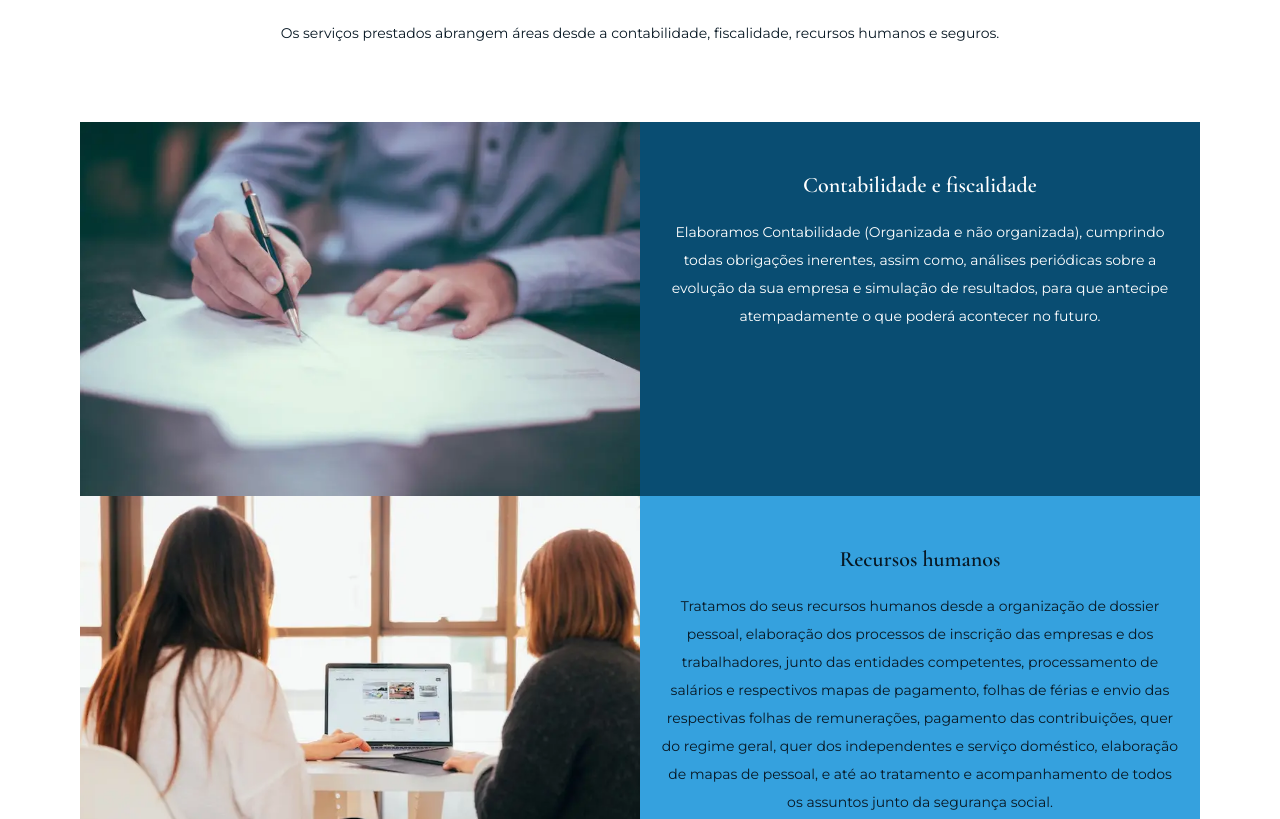
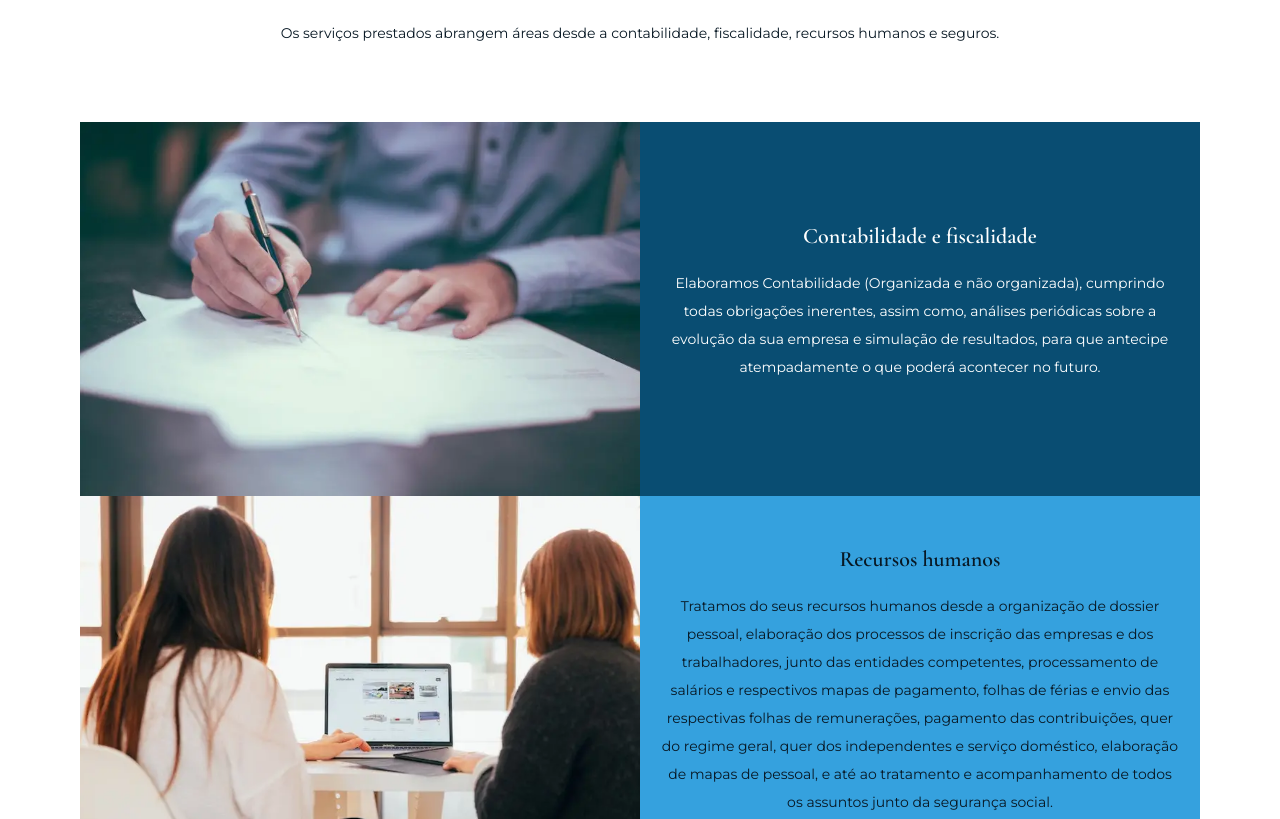
Before and after one commit to jmtavares/gestigaia, a Gatsby site: page / in a window 1280 px wide. Shown: the part 2136-2955 px from the top of the page. Built offline with nearby package versions, Linux system fonts and the light colour scheme; Gatsby itself is replaced by a stand-in of ours.

Commit message:
update url, add styles

```diff
--- a/gatsby-config.js
+++ b/gatsby-config.js
@@ -3,8 +3,8 @@ module.exports = {
     title: `Gestigaia - Gabinete de Contabilidade | Seguros | Oliveira do Douro`,
     description: `Na Gestigaia prestamos serviços de contabilidade, fiscalidade, recursos humanos e seguros no grande porto, Vila nova de Gaia, Oliveira do Douro`,
     author: `Gestigaia`,
-    siteUrl: `https://gestigaia.netlify.app`,
-    url: `https://gestigaia.netlify.app`,
+    siteUrl: `https://www.gestigaia.pt/`,
+    url: `https://www.gestigaia.pt/`,
   },
   plugins: [
     `gatsby-plugin-sitemap`,
--- a/src/sections/services/index.js
+++ b/src/sections/services/index.js
@@ -57,8 +57,12 @@ const Section = styled.div`
   box-sizing: border-box;
   color: #000;
   background-color: #fff;
-  min-height: 300px;
+  min-height: 360px;
   text-align: center;
+  display: flex;
+  flex-direction: column;
+  align-items: center;
+  justify-content: center;
 
   @media screen and (min-width: 768px) {
     color: ${(props) => props.color};
```
